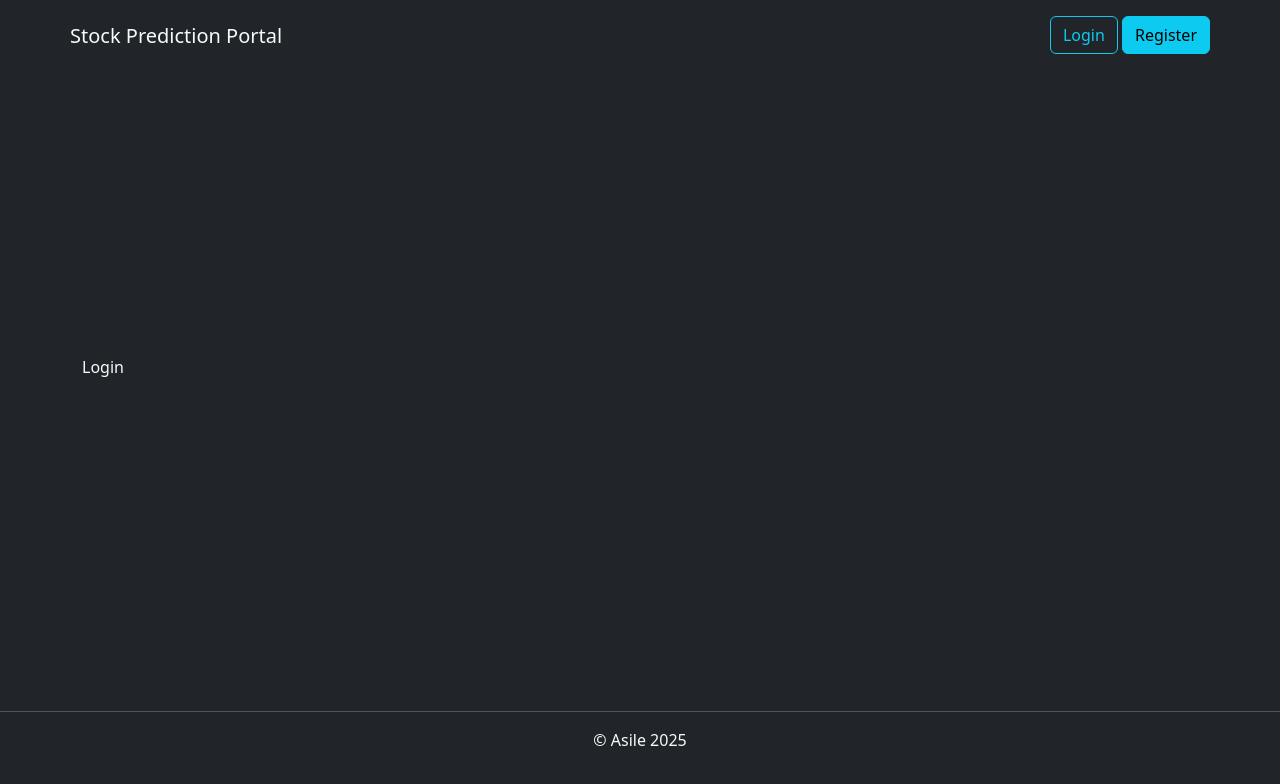
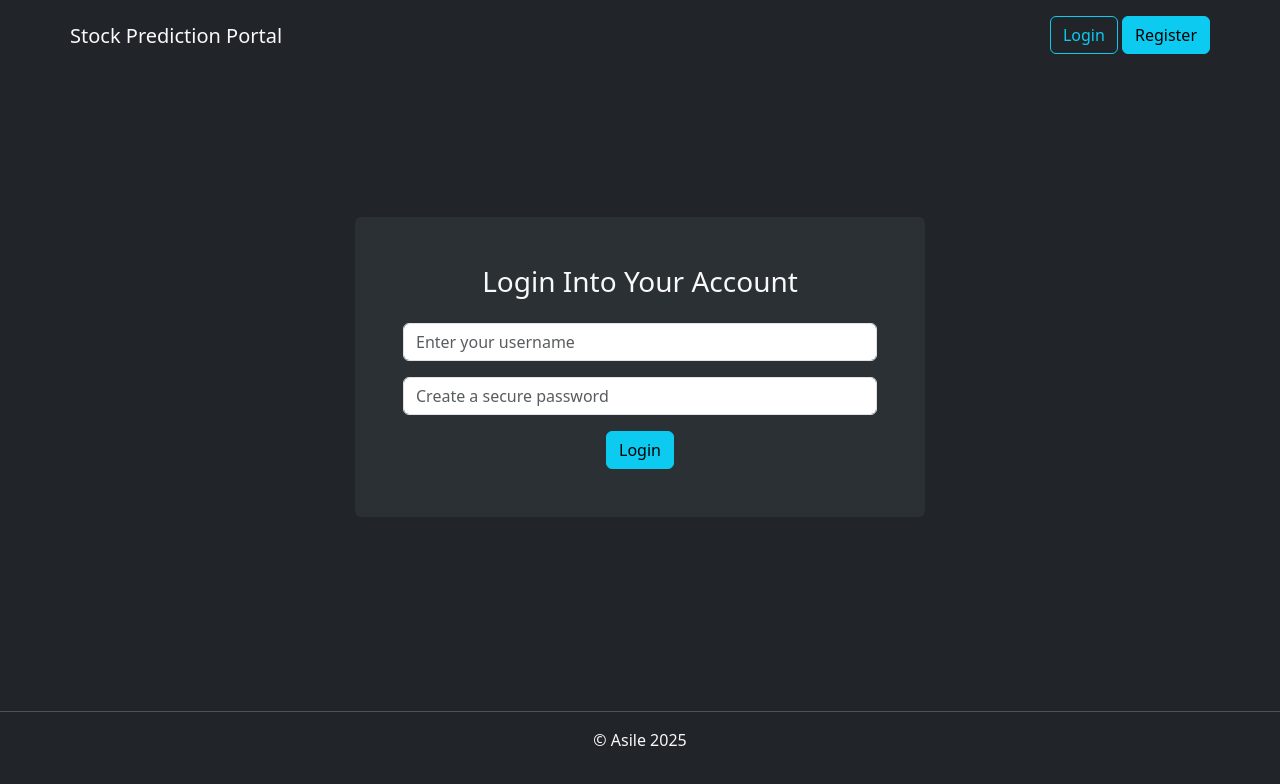
Before and after one commit to asileayuba/stock-prediction-portal, a React (Vite) app in the folder frontend-react/: page /login in a window 1280 px wide. Shown: the top 784 px of the page. Built offline with nearby package versions, Linux system fonts and the light colour scheme.

Commit message:
Login API Request

```diff
--- a/frontend-react/src/components/Login.jsx
+++ b/frontend-react/src/components/Login.jsx
@@ -1,8 +1,36 @@
-import React from 'react'
+import React, { useState } from 'react'
 
 const Login = () => {
+  const [username, setUsername] = useState('')
+  const [password, setPassword] = useState('')
+  const [loading, setLoading] = useState(false)
   return (
-    <div className='text-light container'>Login</div>
+        <>
+            <div className='container'>
+                <div className='row justify-content-center'>
+                    <div className="col-md-6 bg-light-dark p-5 rounded">
+                        <h3 className='text-light text-center mb-4'> Login Into Your Account </h3>
+
+                        <form>
+                            <div className="mb-3">
+                                <input type="text" className='form-control' placeholder='Enter your username' value={username} onChange={(e) => setUsername(e.target.value)} />
+                            </div>
+                            <div className="mb-3">
+                                <input type="password" className='form-control' placeholder='Create a secure password' value={password} onChange={(e) => setPassword(e.target.value)} />
+
+                            </div>
+
+                            {loading ? (
+                                <button type='submit' className='btn btn-info d-block mx-auto' disabled > < FontAwesomeIcon icon={faSpinner} spin /> Logging in... </button>
+                            ) : (
+                                <button type='submit' className='btn btn-info d-block mx-auto' >Login</button>
+                            )}
+
+                        </form>
+                    </div>
+                </div>
+            </div>
+        </>
   )
 }
 
```
